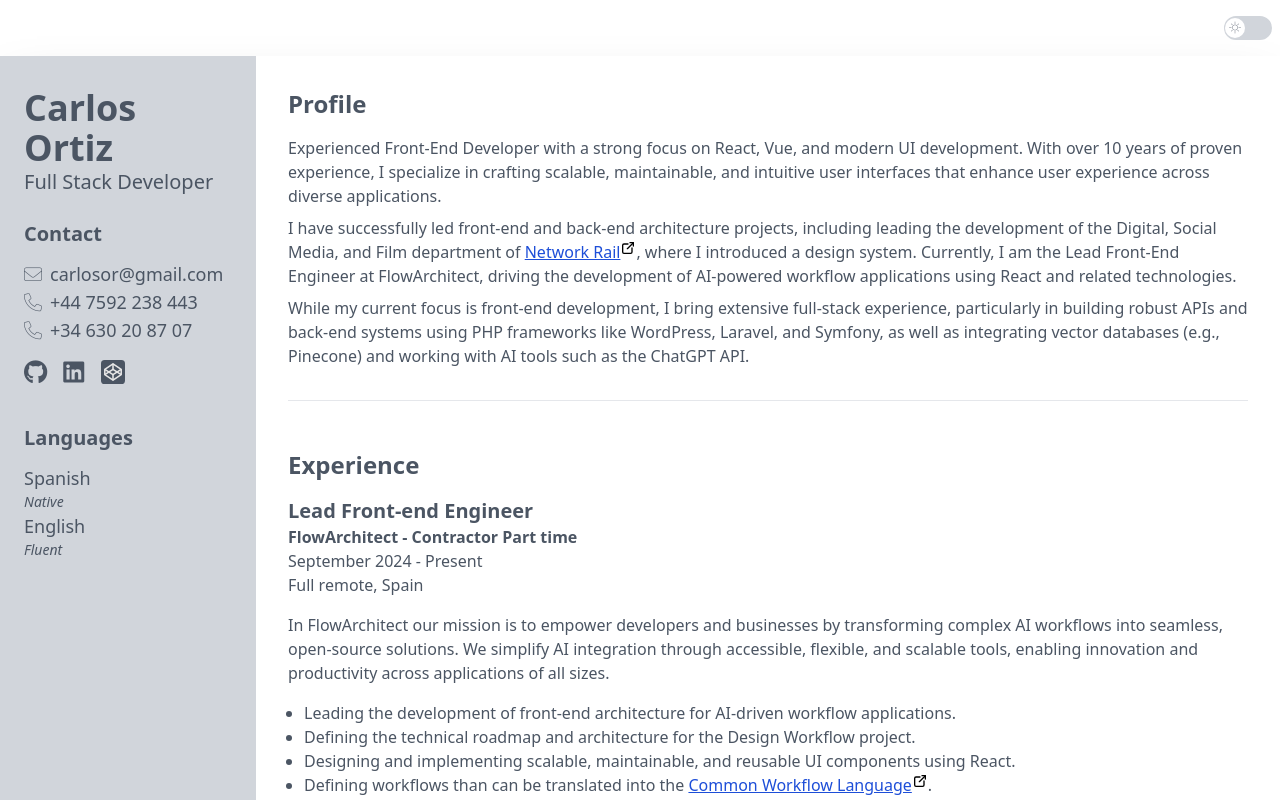
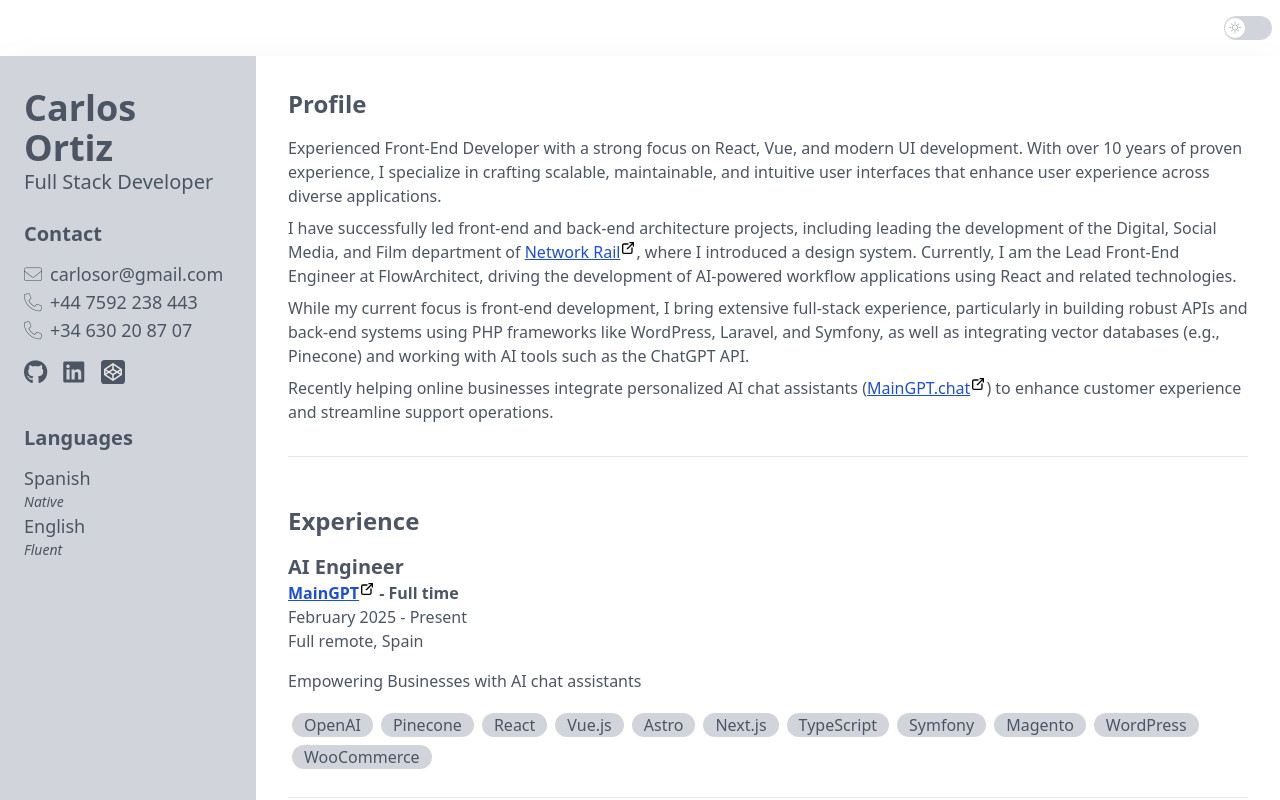
Before and after one commit to DuffmanCC/web-cv, a Vue app: page / in a window 1280 px wide. Shown: the top 800 px of the page. Built offline with nearby package versions, Linux system fonts and the light colour scheme.

Commit message:
update with MainGPT.chat

```diff
--- a/src/App.vue
+++ b/src/App.vue
@@ -63,7 +63,7 @@
         class="text-sm p-3 sm:p-8 xl:px-0 border-b dark:bg-gray-700 xl:dark:bg-gray-900 dark:text-white print:hidden"
       >
         Last updated on
-        <time datetime="2025-04-09">April 9, 2025</time>
+        <time datetime="2025-04-09">May 7, 2025</time>
       </footer>
     </div>
   </div>
--- a/src/data/en.json
+++ b/src/data/en.json
@@ -4,15 +4,41 @@
 
     "I have successfully led front-end and back-end architecture projects, including leading the development of the Digital, Social Media, and Film department of <a href='https://www.networkrail.co.uk' class='link' target='_blank'>Network Rail</a>, where I introduced a design system. Currently, I am the Lead Front-End Engineer at FlowArchitect, driving the development of AI-powered workflow applications using React and related technologies.",
 
-    "While my current focus is front-end development, I bring extensive full-stack experience, particularly in building robust APIs and back-end systems using PHP frameworks like WordPress, Laravel, and Symfony, as well as integrating vector databases (e.g., Pinecone) and working with AI tools such as the ChatGPT API."
+    "While my current focus is front-end development, I bring extensive full-stack experience, particularly in building robust APIs and back-end systems using PHP frameworks like WordPress, Laravel, and Symfony, as well as integrating vector databases (e.g., Pinecone) and working with AI tools such as the ChatGPT API.",
+
+    "Recently helping online businesses integrate personalized AI chat assistants (<a href='https://www.maingpt.chat' target='blank' class='link'>MainGPT.chat</a>) to enhance customer experience and streamline support operations."
   ],
 
   "experience": [
     {
+      "title": "AI Engineer",
+      "company": "MainGPT",
+      "url": "https://www.maingpt.chat/",
+      "type": "Full time",
+      "period": "February 2025 - Present",
+      "place": "Full remote, Spain",
+      "intro": "Empowering Businesses with AI chat assistants",
+      "tasks": [],
+      "skills": [
+        "OpenAI",
+        "Pinecone",
+        "React",
+        "Vue.js",
+        "Astro",
+        "Next.js",
+        "TypeScript",
+        "Symfony",
+        "Magento",
+        "WordPress",
+        "WooCommerce"
+      ],
+      "projects": []
+    },
+    {
       "title": "Lead Front-end Engineer",
       "company": "FlowArchitect",
       "type": "Contractor Part time",
-      "period": "September 2024 - Present",
+      "period": "September 2024 - February 2025 | 6 months",
       "place": "Full remote, Spain",
       "intro": "In FlowArchitect our mission is to empower developers and businesses by transforming complex AI workflows into seamless, open-source solutions. We simplify AI integration through accessible, flexible, and scalable tools, enabling innovation and productivity across applications of all sizes.",
       "tasks": [
@@ -85,7 +111,7 @@
       "type": "Contractor Part time",
       "period": "April 2023 - Feb 2024 | 10 months",
       "place": "Full remote, Spain",
-      "intro": "Urchin Labs was a startup focused on developing a ChatGPT-powered tool to improve customer service, specifically tailored for WooCommerce sites. Despite the project showing early potential, the startup did not move to the next stage of funding, and operations ceased before the product could be fully launched. However, I took ownership of the project, completing the development independently to ensure it was a fully functional solution. While it was never published on the official WordPress repository, the plugin is publicly available for manual installation on <a href='https://github.com/DuffmanCC/main-gpt-plugin' target='blank' class='link'>GitHub</a>.",
+      "intro": "Urchin Labs was a startup focused on developing a ChatGPT-powered tool to improve customer service, specifically tailored for WooCommerce sites. Despite the project showing early potential, the startup did not move to the next stage of funding, and operations ceased before the product could be fully launched. However, I took ownership of the project, completing the development independently to ensure it was a fully functional solution. While it was never published on the official WordPress repository, the plugin is publicly available for manual installation on <a href='https://www.maingpt.chat' target='blank' class='link'>MainGPT.chat</a>.",
       "tasks": [
         "Designed the architecture and functionality of the plugin, integrating ChatGPT and Pinecone vector database for efficient data retrieval.",
         "Integrated the plugin with the site's existing database, ensuring data security and privacy.",
```
